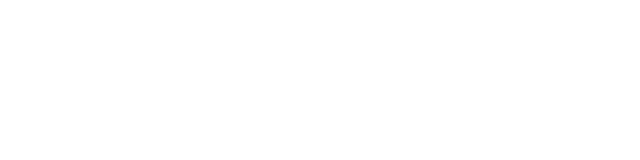
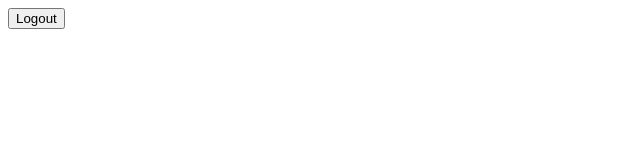
Before and after one commit to Nemo144/lendsqr-fe-test, a React (Create React App) app in the folder lendsqr-fe-test/: page / in a window 1280 px wide. Before the commit this address had no page. Shown: the top 160 px of the page, without its empty margins (0-640 px from the left). Built offline with nearby package versions, Linux system fonts and the light colour scheme.

Commit message:
:zap: fixing the dependency array for the effect hook

```diff
--- a/lendsqr-fe-test/src/components/Home/Home.tsx
+++ b/lendsqr-fe-test/src/components/Home/Home.tsx
@@ -1,4 +1,6 @@
 import React from "react";
+import Login from "../Login/Login";
+import Navbar from "../Navbar/Navbar";
 
 const Home = () => {
   const handleLogout = () => {
--- a/lendsqr-fe-test/src/components/Login/Login.tsx
+++ b/lendsqr-fe-test/src/components/Login/Login.tsx
@@ -21,7 +21,7 @@ const Login = () => {
     if (localLogin) {
       setShowHome(true);
     }
-  }, []);
+  }, [localLogin]);
 
   const handleSubmit = () => {
     if (
--- a/lendsqr-fe-test/src/components/Routes.tsx
+++ b/lendsqr-fe-test/src/components/Routes.tsx
@@ -7,7 +7,7 @@ import SignUp from "./Signup/SignUp";
 const Routees = () => {
   return (
     <Routes>
-      <Route path="/home" element={<Home />} />
+      <Route path="/" element={<Home />} />
       <Route path="/login" element={<Login />} />
       <Route path="/signup" element={<SignUp />} />
     </Routes>
--- a/lendsqr-fe-test/src/components/Signup/SignUp.tsx
+++ b/lendsqr-fe-test/src/components/Signup/SignUp.tsx
@@ -20,7 +20,7 @@ const SignUp = () => {
     if (localsignUp) {
       setShowHome(true);
     }
-  }, []);
+  }, [localsignUp]);
 
   const handleSubmit = () => {
     if (
```
